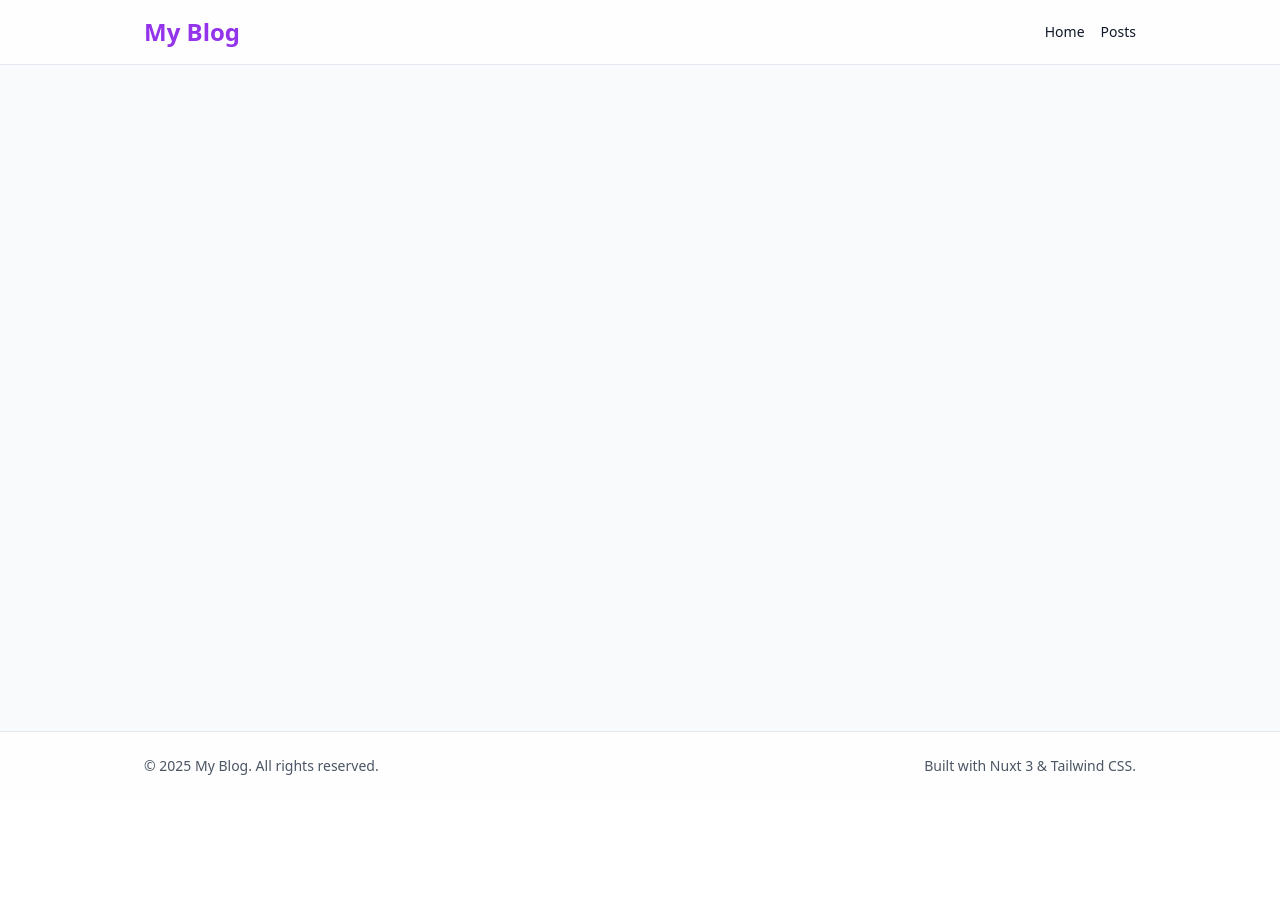
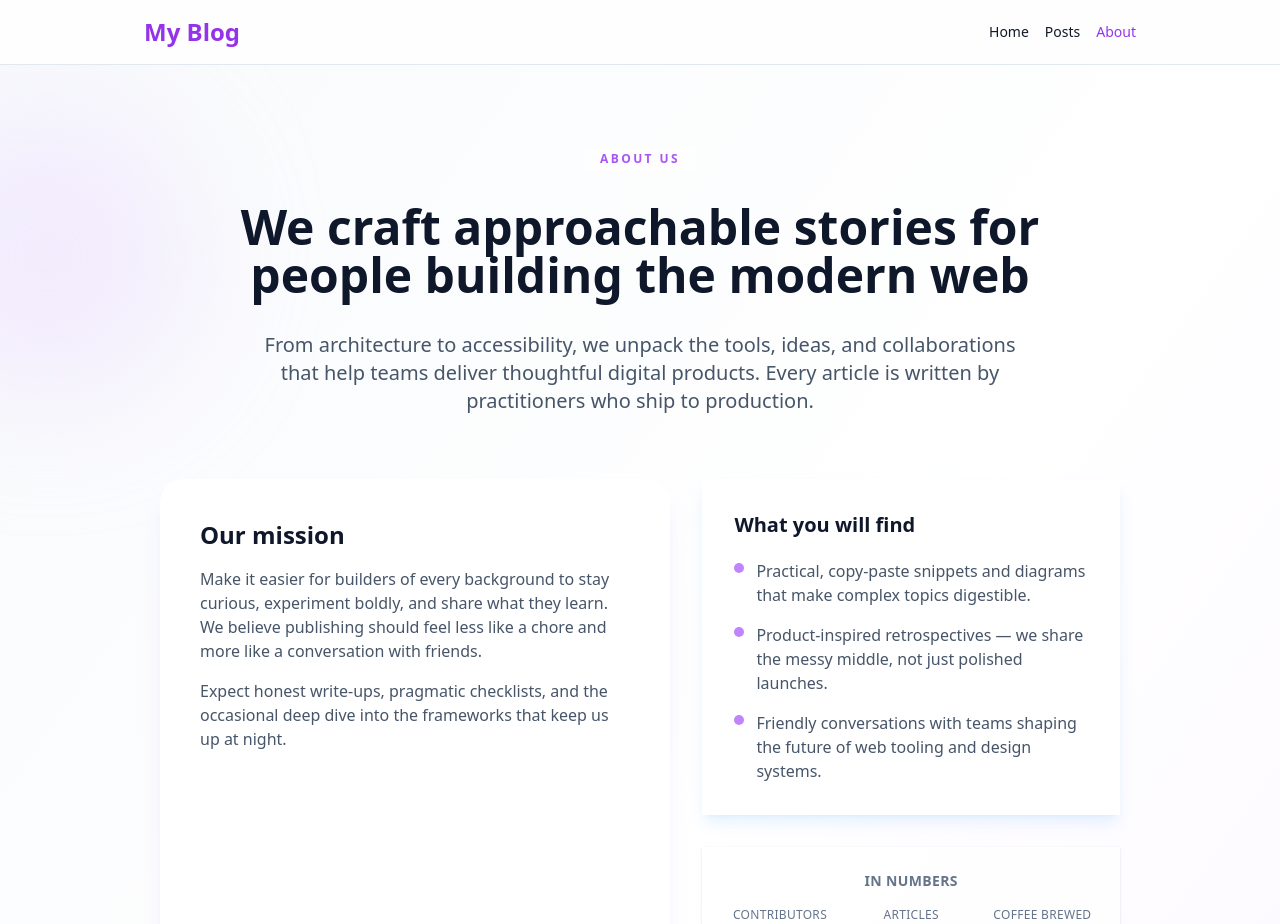
Before and after one commit to ZCroninDev/tales-by-torchlight, a Nuxt app: page /about in a window 1280 px wide. Shown: the top 924 px of the page. Before the commit the page ends 800 px from the top, so only its background shows below. Built offline with nearby package versions, Linux system fonts and the light colour scheme.

Commit message:
Adds about page, base styles

```diff
--- a/app/app.vue
+++ b/app/app.vue
@@ -6,6 +6,7 @@
                 <nav class="flex items-center gap-4 text-sm font-medium">
                     <NuxtLink to="/" class="transition-colors hover:text-purple-600" exact-active-class="text-purple-600">Home</NuxtLink>
                     <NuxtLink to="/all-posts" class="transition-colors hover:text-purple-600" exact-active-class="text-purple-600">Posts</NuxtLink>
+                    <NuxtLink to="/about" class="transition-colors hover:text-purple-600" exact-active-class="text-purple-600">About</NuxtLink>
                 </nav>
             </div>
         </header>
--- /dev/null
+++ b/app/pages/about.vue
@@ -0,0 +1,117 @@
+<template>
+    <section class="relative min-h-screen overflow-hidden bg-gradient-to-br from-slate-50 via-white to-purple-50">
+        <div class="pointer-events-none absolute -left-24 top-12 h-72 w-72 rounded-full bg-purple-200/40 blur-3xl" />
+        <div class="pointer-events-none absolute bottom-0 right-0 h-80 w-80 rounded-full bg-blue-200/40 blur-[120px]" />
+
+        <div class="relative mx-auto flex w-full max-w-5xl flex-col gap-16 px-4 py-20 sm:px-6 lg:px-8">
+            <header class="space-y-6 text-center sm:space-y-8">
+                <span class="inline-flex items-center gap-2 bg-white/80 px-4 py-1 text-xs font-semibold uppercase tracking-[0.2em] text-purple-500">
+                    About us
+                </span>
+                <h1 class="text-4xl font-bold leading-tight text-slate-900 sm:text-5xl">
+                    We craft approachable stories for people building the modern web
+                </h1>
+                <p class="mx-auto max-w-3xl text-lg text-slate-600 sm:text-xl">
+                    From architecture to accessibility, we unpack the tools, ideas, and collaborations that help teams deliver thoughtful digital products.
+                    Every article is written by practitioners who ship to production.
+                </p>
+            </header>
+
+            <div class="grid gap-8 lg:grid-cols-[1.1fr_0.9fr]">
+                <article class="rounded-3xl bg-white/90 p-10 shadow-xl shadow-purple-200/40 backdrop-blur">
+                    <h2 class="text-2xl font-semibold text-slate-900">Our mission</h2>
+                    <p class="mt-4 text-slate-600">
+                        Make it easier for builders of every background to stay curious, experiment boldly, and share what they learn.
+                        We believe publishing should feel less like a chore and more like a conversation with friends.
+                    </p>
+                    <p class="mt-4 text-slate-600">
+                        Expect honest write-ups, pragmatic checklists, and the occasional deep dive into the frameworks that keep us up at night.
+                    </p>
+                </article>
+
+                <aside class="flex flex-col gap-8">
+                    <article class="bg-white/90 p-8 shadow-lg shadow-blue-200/40 backdrop-blur">
+                        <h2 class="text-xl font-semibold text-slate-900">What you will find</h2>
+                        <ul class="mt-5 space-y-4 text-slate-600">
+                            <li class="flex gap-3">
+                                <span class="mt-1 inline-flex h-2.5 w-2.5 shrink-0 rounded-full bg-purple-400" />
+                                Practical, copy-paste snippets and diagrams that make complex topics digestible.
+                            </li>
+                            <li class="flex gap-3">
+                                <span class="mt-1 inline-flex h-2.5 w-2.5 shrink-0 rounded-full bg-purple-400" />
+                                Product-inspired retrospectives — we share the messy middle, not just polished launches.
+                            </li>
+                            <li class="flex gap-3">
+                                <span class="mt-1 inline-flex h-2.5 w-2.5 shrink-0 rounded-full bg-purple-400" />
+                                Friendly conversations with teams shaping the future of web tooling and design systems.
+                            </li>
+                        </ul>
+                    </article>
+
+                    <div class="grid gap-4 bg-white/80 p-6 text-center shadow">
+                        <p class="text-sm font-semibold uppercase tracking-wide text-slate-500">In numbers</p>
+                        <dl class="grid gap-6 sm:grid-cols-3">
+                            <div>
+                                <dt class="text-xs uppercase tracking-wide text-slate-500">Contributors</dt>
+                                <dd class="mt-1 text-3xl font-bold text-slate-900">12+</dd>
+                            </div>
+                            <div>
+                                <dt class="text-xs uppercase tracking-wide text-slate-500">Articles published</dt>
+                                <dd class="mt-1 text-3xl font-bold text-slate-900">120</dd>
+                            </div>
+                            <div>
+                                <dt class="text-xs uppercase tracking-wide text-slate-500">Coffee brewed</dt>
+                                <dd class="mt-1 text-3xl font-bold text-slate-900">∞</dd>
+                            </div>
+                        </dl>
+                    </div>
+                </aside>
+            </div>
+
+            <section class="grid gap-6 rounded-3xl border border-slate-200 bg-white/85 p-10 shadow-lg shadow-slate-200/60 backdrop-blur lg:grid-cols-3">
+                <div class="lg:col-span-1">
+                    <h2 class="text-2xl font-semibold text-slate-900">Values that guide us</h2>
+                    <p class="mt-4 text-slate-600">
+                        These are the lenses we use when deciding what to publish and how to invest our time.
+                    </p>
+                </div>
+                <div class="grid gap-6 lg:col-span-2 sm:grid-cols-2">
+                    <article class="rounded-2xl  bg-purple-50/70 p-6">
+                        <h3 class="text-lg font-semibold text-purple-800">Clarity first</h3>
+                        <p class="mt-2 text-sm text-purple-900/80">
+                            We break down ideas with just enough detail to get you shipping without the detours.
+                        </p>
+                    </article>
+                    <article class="rounded-2xl border border-blue-100 bg-blue-50/70 p-6">
+                        <h3 class="text-lg font-semibold text-blue-800">Community driven</h3>
+                        <p class="mt-2 text-sm text-blue-900/80">
+                            We listen to readers, surface new voices, and celebrate collective wins.
+                        </p>
+                    </article>
+                    <article class="rounded-2xl border border-amber-100 bg-amber-50/70 p-6 sm:col-span-2">
+                        <h3 class="text-lg font-semibold text-amber-800">Better together</h3>
+                        <p class="mt-2 text-sm text-amber-900/80">
+                            Our best work happens when designers, engineers, and storytellers create side by side.
+                        </p>
+                    </article>
+                </div>
+            </section>
+
+            <footer class="rounded-3xl border border-purple-200 bg-white/80 p-10 text-center shadow-lg shadow-purple-200/50 backdrop-blur">
+                <h2 class="text-3xl font-semibold text-slate-900">Let’s build something people love</h2>
+                <p class="mt-4 text-lg text-slate-600">
+                    Have an idea we should cover or a project worth spotlighting? Say hello at
+                    <a href="mailto:hello@example.com" class="font-semibold text-purple-600 underline-offset-4 hover:text-purple-700 hover:underline">hello@example.com</a>.
+                    We love meeting collaborators, beta testers, and curious readers alike.
+                </p>
+                <NuxtLink
+                    to="/all-posts"
+                    class="mt-6 inline-flex items-center gap-2 rounded-full bg-purple-600 px-6 py-3 text-sm font-semibold text-white transition hover:bg-purple-700"
+                >
+                    Explore our latest articles
+                    <span aria-hidden="true">-></span>
+                </NuxtLink>
+            </footer>
+        </div>
+    </section>
+</template>
```
